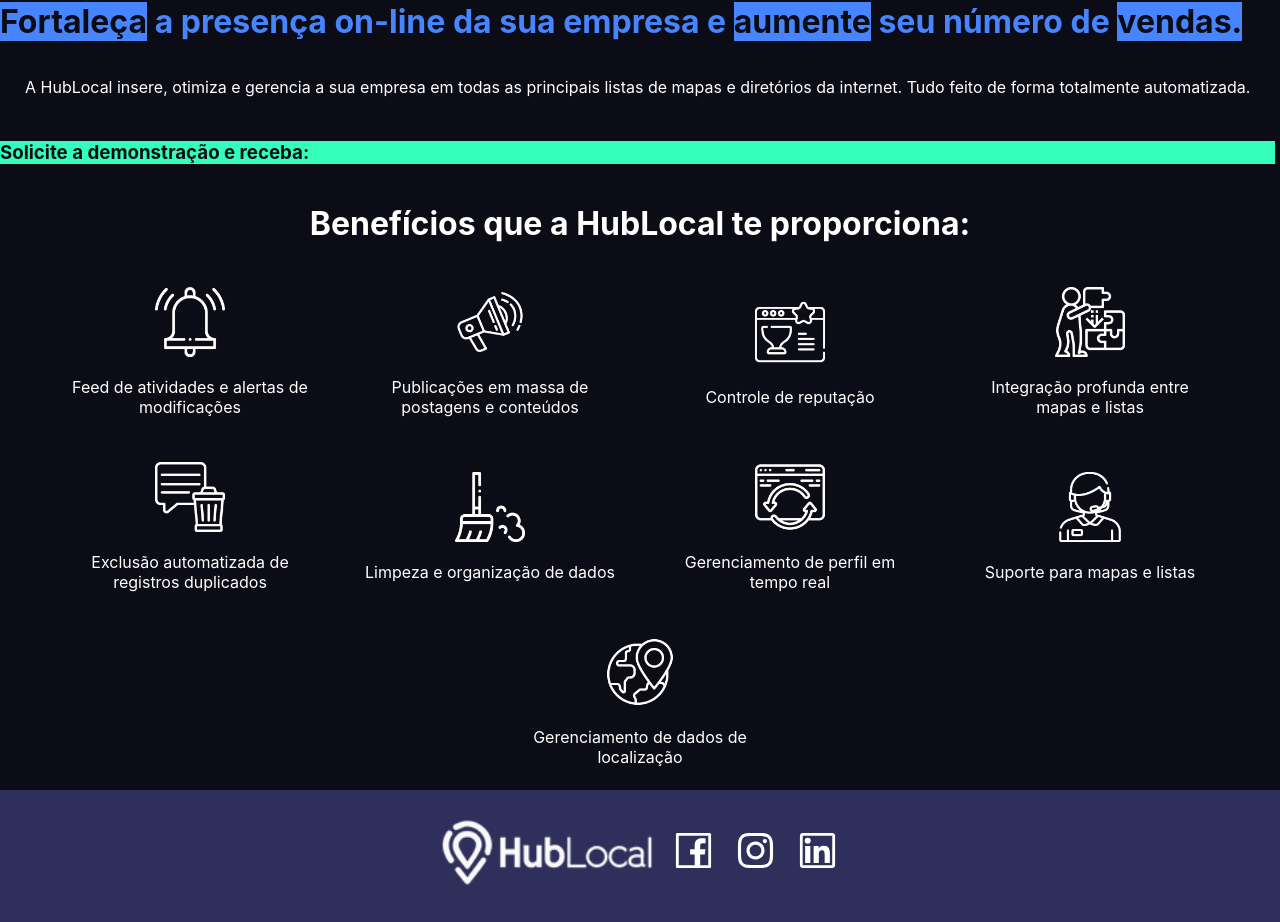
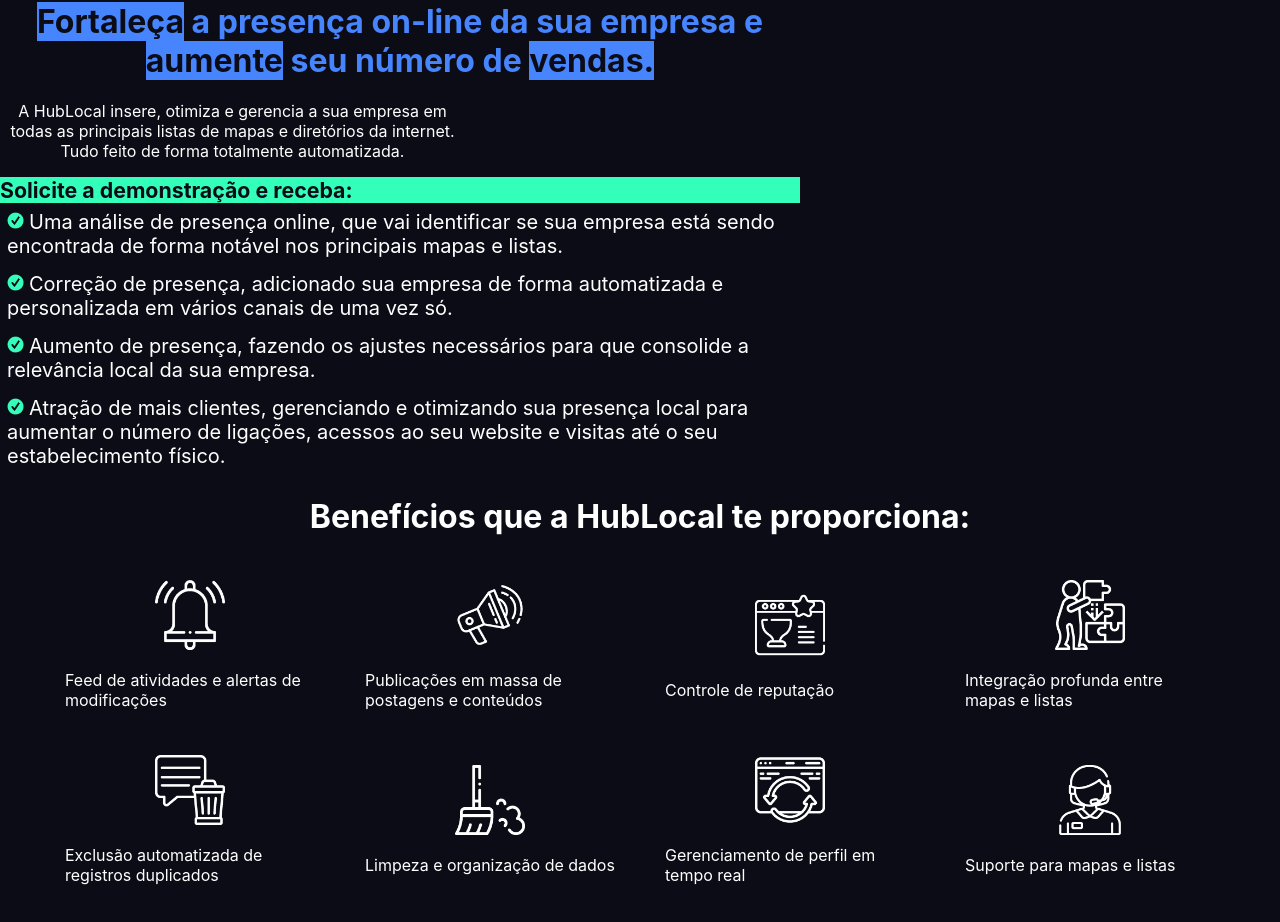
Before and after one commit to Wanderson-Valentim/desafio-HubLocal, a React (Create React App) app in the folder desafio-hublocal/: page / in a window 1280 px wide. Shown: the part 475-1397 px from the top of the page. Built offline with nearby package versions, Linux system fonts and the light colour scheme.

Commit message:
added item component

```diff
--- a/desafio-hublocal/src/components/BenefitBlocks.tsx
+++ b/desafio-hublocal/src/components/BenefitBlocks.tsx
@@ -5,7 +5,7 @@
 export default function BenefitBlocks(){
     return(
         <div className="display">
-            <h1 id="benefits-title">Benefícios que a HubLocal te proporciona:</h1>
+            <h1 className="benefits-title">Benefícios que a HubLocal te proporciona:</h1>
             <div className="blocks">
                 <Block src="./images/notification.png" title="Feed de atividades e alertas de modificações" description="" />
                 <Block src="./images/marketing.png" title="Publicações em massa de postagens e conteúdos" description="" />
--- a/desafio-hublocal/src/components/Demonstration.tsx
+++ b/desafio-hublocal/src/components/Demonstration.tsx
@@ -1,17 +1,24 @@
 import React from "react";
 import "../styles/demonstration.css"
+import Item from "./Item";
 
 export default function Demonstration(){
     return(
-        <div className="demo">
-            <div>
+        <div className="elements">
+            <div className="demo">
                 <h1 className="demo-title"><em className="demo-text-deco">Fortaleça</em> a presença on-line da sua empresa e <em className="demo-text-deco">aumente</em> seu número de <em className="demo-text-deco">vendas.</em></h1>
                 <p className="demo-text">A HubLocal insere, otimiza e gerencia a sua empresa em todas as principais listas de mapas e diretórios da internet. Tudo feito de forma totalmente automatizada.</p>
                 <div className="demo-items">
                     <h3 className="title-items">Solicite a demonstração e receba:</h3>
+                    <div className="items">
+                        <Item text="Uma análise de presença online, que vai identificar se sua empresa está sendo encontrada de forma notável nos principais mapas e listas."/>
+                        <Item text="Correção de presença, adicionado sua empresa de forma automatizada e personalizada em vários canais de uma vez só."/>
+                        <Item text="Aumento de presença, fazendo os ajustes necessários para que consolide a relevância local da sua empresa."/>
+                        <Item text="Atração de mais clientes, gerenciando e otimizando sua presença local para aumentar o número de ligações, acessos ao seu website e visitas até o seu estabelecimento físico."/>
+                    </div>
                 </div>
             </div>
-            <div>
+            <div className="demo-form">
 
             </div>
         </div>
--- a/desafio-hublocal/src/components/Footer.tsx
+++ b/desafio-hublocal/src/components/Footer.tsx
@@ -4,16 +4,16 @@
 
 export default function Footer() {
     return (
-        <div id='footer'>
-            <div id='top'>
-                <img id='logo-footer' src="./images/logo-branco.png" alt=""/>
-                <div id='social-links'>
+        <div className='footer'>
+            <div className='footer-top'>
+                <img className='logo-footer' src="./images/logo-branco.png" alt=""/>
+                <div className='social-links'>
                     <a href="https://www.facebook.com/HubLocalOficial/" target='blank' className='social-media'><AiOutlineFacebook /></a>
                     <a href="https://www.instagram.com/hub.local/?hl=pt" target='blank' className='social-media'><AiOutlineInstagram /></a>
                     <a href="https://www.linkedin.com/company/hublocaloficial/" target='blank' className='social-media'><AiOutlineLinkedin /></a>
                 </div>
             </div>
-            <p>Desenvolvido por <a href="https://github.com/Wanderson-Valentim" target='blank' id='my-name'>Wanderson Valentim</a>©</p>
+            <p className='developed'>Desenvolvido por <a href="https://github.com/Wanderson-Valentim" target='blank' className='my-name'>Wanderson Valentim</a>©</p>
         </div>
     );
 }
--- a/desafio-hublocal/src/components/Header.tsx
+++ b/desafio-hublocal/src/components/Header.tsx
@@ -3,15 +3,15 @@
 
 export default function Header() {
     return (
-        <div id='header'>
-            <img src="./images/logo-header.png" alt="" id='logo-header'/>
+        <div className='header'>
+            <img src="./images/logo-header.png" alt="" className='logo-header'/>
 
-            <div id='title'>
-                <img src="./images/img-header.png" alt="" id='image'/>
+            <div className='title-header'>
+                <img src="./images/img-header.png" alt="" className='image-header'/>
 
-                <div id='texts'>
-                    <h1>Você deseja <em>aumentar</em>  o seu número de <em>vendas</em>?</h1>
-                    <h2>Conheça então a HubLocal e seja o responsável por mudar o destino da sua empresa.</h2>
+                <div className='texts-header'>
+                    <h1 className='title1'>Você deseja <em className='header-text-deco'>aumentar</em>  o seu número de <em className='header-text-deco'>vendas</em>?</h1>
+                    <h2 className='title2'>Conheça então a HubLocal e seja o responsável por mudar o destino da sua empresa.</h2>
                 </div>
             </div>
 
--- /dev/null
+++ b/desafio-hublocal/src/components/Item.tsx
@@ -0,0 +1,14 @@
+import React from "react";
+import "../styles/item.css"
+
+type Text = {
+    text: string
+}
+
+export default function Item( {text}: Text ){
+    return(
+        <div>
+            <p className="text-item"><img src="../images/mark.png" alt="" className="mark" />{text}</p>
+        </div>
+    );
+}
--- a/desafio-hublocal/src/styles/app.css
+++ b/desafio-hublocal/src/styles/app.css
@@ -3,3 +3,7 @@
     width: 100%;
     background-color: #0C0C17;
 }
+
+a{
+    text-decoration: none;
+}
--- a/desafio-hublocal/src/styles/benefitBlocks.css
+++ b/desafio-hublocal/src/styles/benefitBlocks.css
@@ -14,6 +14,6 @@
     flex-wrap: wrap;
 }
 
-#benefits-title{
+.benefits-title{
     color: white;
 }
--- a/desafio-hublocal/src/styles/demonstration.css
+++ b/desafio-hublocal/src/styles/demonstration.css
@@ -1,4 +1,4 @@
-.demo{
+.elements{
     color: white;
     display: flex;
     align-items: center;
@@ -6,17 +6,24 @@
     flex-direction: row;
 }
 
+.demo{
+    width: 800px;
+}
+
 .demo-title{
     color: #4685FE;
+    text-align: center;
 }
 
 .demo-text-deco{
+    font-style: normal;
     color: #0C0C17;
     background-color: #4685FE;
 }
 
 .demo-text{
-
+    text-align: center;
+    width: 465px;
 }
 
 .demo-items{
@@ -26,4 +33,17 @@
 .title-items{
     color: #0C0C17;
     background-color: #33FFBA;
+    font-size: 16pt;
+    margin: 0px;
 }
+
+.items{
+    display: flex;
+    align-items:flex-start;
+    justify-items: flex-start;
+    flex-direction: column;
+}
+
+.demo-form{
+    width: 300px;
+}
--- a/desafio-hublocal/src/styles/footer.css
+++ b/desafio-hublocal/src/styles/footer.css
@@ -1,10 +1,10 @@
-#footer{
+.footer{
     background-color: #2F2F5B;
     color: white;
     width: 100%;
 }
 
-#top{
+.footer-top{
     padding-top: 25px;
     width: 100%;
     display: flex;
@@ -13,24 +13,20 @@
     flex-wrap: wrap;
 }
 
-#logo-footer{
+.logo-footer{
     height: 75px;
     width: auto;
 }
 
-#social-links{
+.social-links{
     display: flex;
     align-items: center;
     justify-content: center;
     flex-wrap: wrap;
 }
 
-a{
+.social-media svg{
     color: white;
-    text-decoration: none;
-}
-
-.social-media svg{
     width: 45px;
     height: 45px;
     margin-left: 17px;
@@ -41,11 +37,12 @@
     color: #01D990;
 }
 
-p{
+.developed{
+    margin: 0px;
     padding: 15px 25px 25px 25px;
     text-align: center;
 }
 
-#my-name{
+.my-name{
     color: #01D990;
 }
--- a/desafio-hublocal/src/styles/header.css
+++ b/desafio-hublocal/src/styles/header.css
@@ -1,4 +1,4 @@
-#header{
+.header{
     background-color: #2F2F5B;
     color: white;
     width: 100%;
@@ -8,33 +8,28 @@
     justify-content: center;
 }
 
-#logo-header{
+.logo-header{
     height: auto;
     width: 300px;
 }
 
-#image{
+.image-header{
     height: auto;
     width: 300px;
 }
 
-figure{
-    padding: 0px;
-    margin: 0px;
-}
-
-#title{
+.title-header{
     display: flex;
     flex-direction:row;
     align-items:center;
     justify-content: center;
 }
 
-em{
+.header-text-deco{
     font-style: normal;
     color: #01D990;
 }
 
-h2{
+.title2{
     width: 600px;
 }
--- /dev/null
+++ b/desafio-hublocal/src/styles/item.css
@@ -0,0 +1,13 @@
+.mark{
+    height: 17px;
+    padding: 0px 5px 0px 0px;
+    width: auto;
+}
+
+.text-item{
+    font-size: 15pt;
+    text-align: left;
+    padding: 7px;
+    margin: 0px;
+    height: auto;
+}
```
Also changed, not shown: desafio-hublocal/public/images/mark.png (added).
